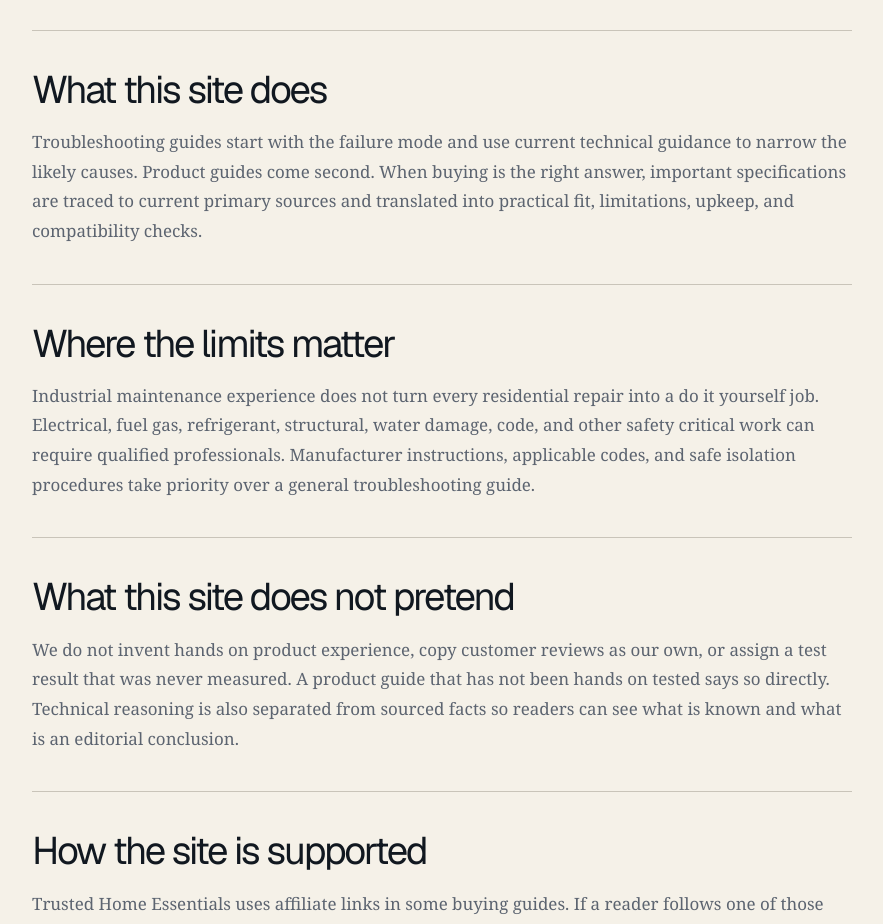
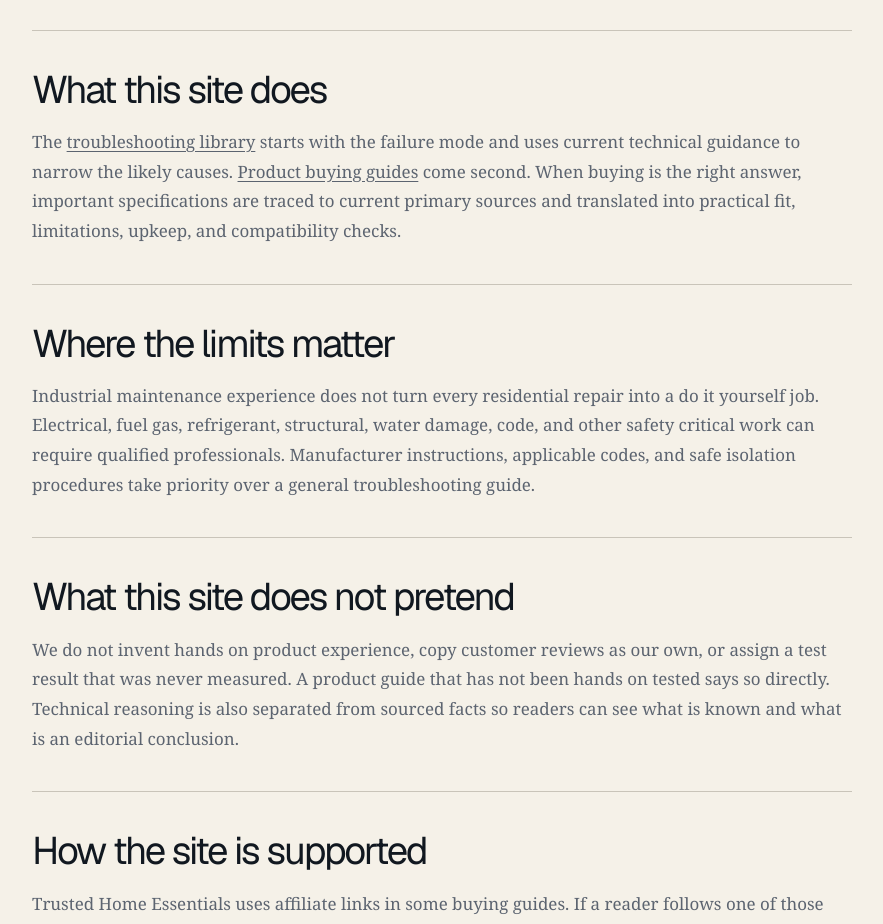
Before and after one commit to Dudeism74/trusted-home-2025, a Next.js app: page /about in a window 1280 px wide. Shown: the part 940-1864 px from the top of the page, without its empty margins (334-1217 px from the left). Built offline with nearby package versions, Linux system fonts and the light colour scheme.

Commit message:
Add contextual links to About page

```diff
--- a/app/about/page.tsx
+++ b/app/about/page.tsx
@@ -1,3 +1,4 @@
+import Link from "next/link";
 import type { Metadata } from "next";
 import { InfoPage } from "../components/info-page";
 
@@ -29,10 +30,23 @@ export default function AboutPage() {
       <section>
         <h2>What this site does</h2>
         <p>
-          Troubleshooting guides start with the failure mode and use current
-          technical guidance to narrow the likely causes. Product guides come
-          second. When buying is the right answer, important specifications are
-          traced to current primary sources and translated into practical fit,
+          The {" "}
+          <Link
+            href="/troubleshooting"
+            style={{ textDecoration: "underline", textUnderlineOffset: "3px" }}
+          >
+            troubleshooting library
+          </Link>{" "}
+          starts with the failure mode and uses current technical guidance to
+          narrow the likely causes. {" "}
+          <Link
+            href="/guides"
+            style={{ textDecoration: "underline", textUnderlineOffset: "3px" }}
+          >
+            Product buying guides
+          </Link>{" "}
+          come second. When buying is the right answer, important specifications
+          are traced to current primary sources and translated into practical fit,
           limitations, upkeep, and compatibility checks.
         </p>
       </section>
```
